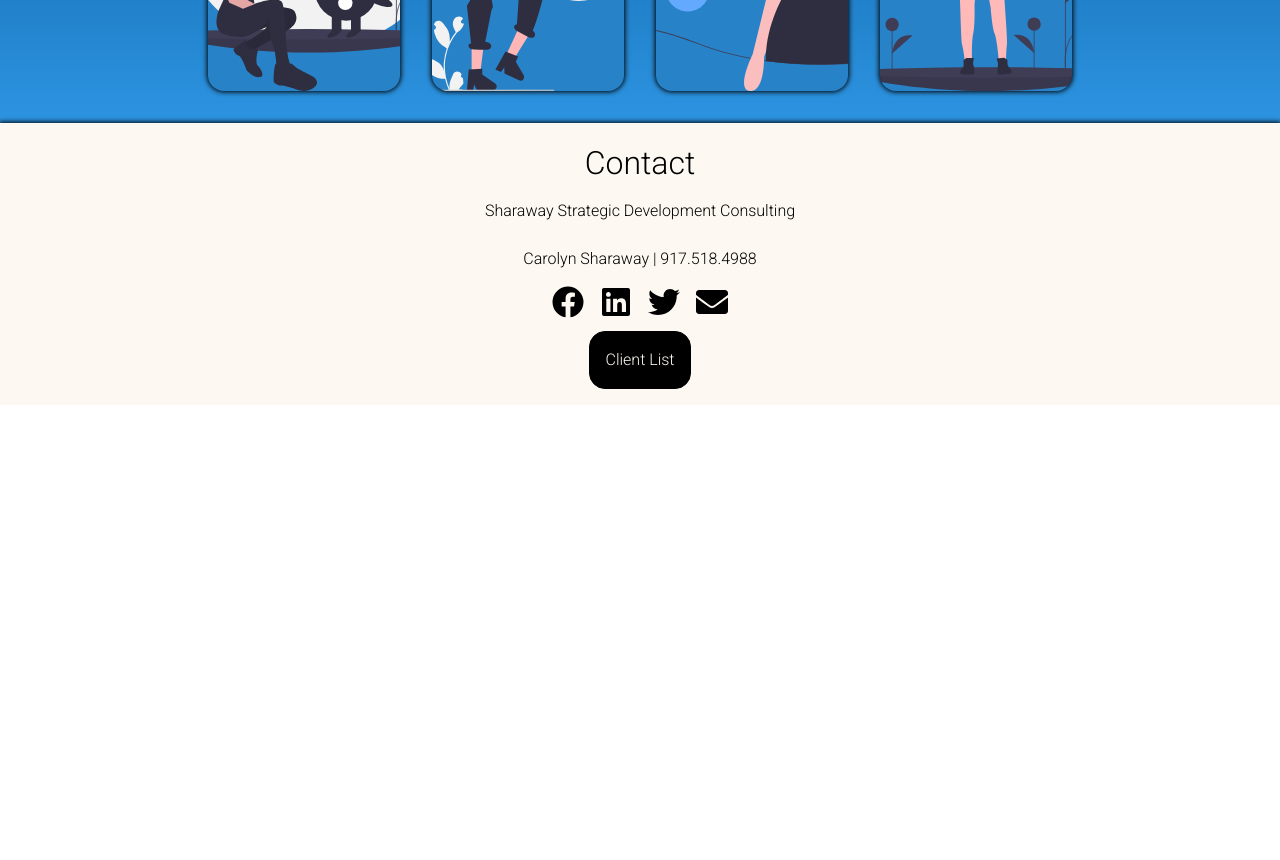
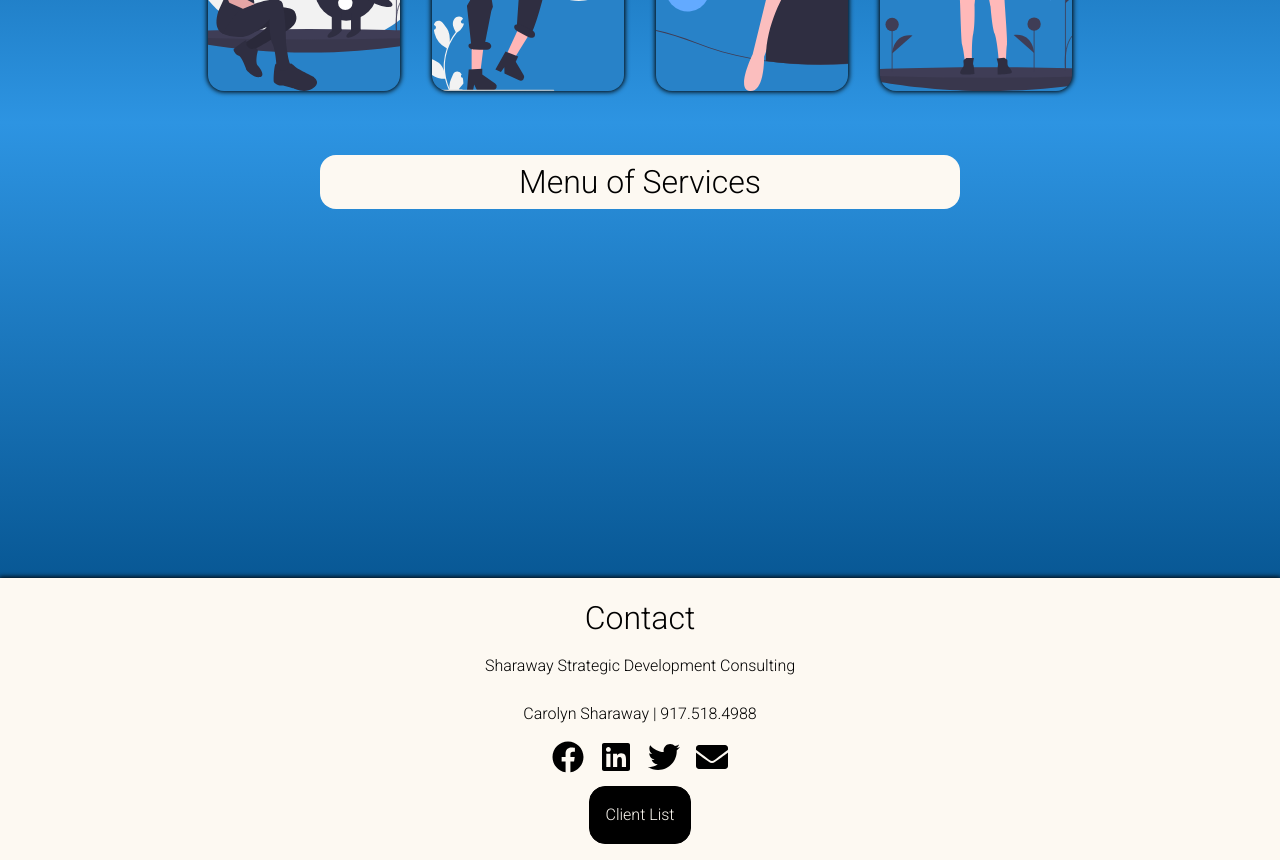
Before and after one commit to carnoldcoding/carolyn-site, a React (Create React App) app: page /#/ in a window 1280 px wide. Shown: the part 1480-2340 px from the top of the page. Before the commit the page ends 1885 px from the top, so only its background shows below. Built offline with nearby package versions, Linux system fonts and the light colour scheme.

Commit message:
First draft of menu

```diff
--- /dev/null
+++ b/src/components/ServicesSection/Service/ServiceStyles.js
@@ -0,0 +1,53 @@
+import styled from 'styled-components'
+
+export const Container = styled.div`
+    display: flex;
+    justify-content: center;
+    width: 100%;
+
+`
+
+export const Wrapper = styled.div`
+    flex: 1 1 100%;
+    flex-direction: column;
+    align-items: center;
+
+    display: flex;
+
+`
+
+export const HeaderWrapper = styled.div`
+    display: flex;
+    justify-content: center;
+    width: 95%;
+    font-size: 1.3rem;
+    background: var(--nav-background);
+    border-radius: .25rem;
+    padding: .5rem 0;
+
+    transition: all .2s ease;
+    :hover{
+        cursor: pointer;
+        transform: scale(1.02);
+    }
+`
+
+export const Header = styled.div`
+
+`
+
+export const ContentWrapper = styled.div`
+    display: flex;
+    width: 85%;
+    padding: 1rem;
+    background: rgb(163, 160, 153);
+
+    transition: all .2s ease;
+
+    transform-origin: top;
+    transform: ${props=>props.isOpen ? "scaleY(1)" : "scaleY(0)"};
+`
+
+export const Content = styled.div`
+
+`
--- /dev/null
+++ b/src/components/ServicesSection/Service/index.js
@@ -0,0 +1,38 @@
+import React from 'react'
+import {
+    Container,
+    Wrapper,
+    HeaderWrapper,
+    Header,
+    ContentWrapper,
+    Content
+} from './ServiceStyles';
+import {useState} from 'react'
+
+const Service = ({}) => {
+    const [isOpen, setIsOpen] = useState(false);
+    const toggle = () => {
+        setIsOpen(!isOpen);
+        console.log(isOpen);
+    }
+  return (
+    <>
+        <Container>
+            <Wrapper>
+                <HeaderWrapper onClick={toggle}>
+                    <Header>
+                        Header
+                    </Header>
+                </HeaderWrapper>
+                <ContentWrapper isOpen={isOpen}>
+                    <Content>
+                        This is where the content goes
+                    </Content>
+                </ContentWrapper>
+            </Wrapper>
+        </Container>
+    </>
+  )
+}
+
+export default Service
--- /dev/null
+++ b/src/components/ServicesSection/ServicesStyles.js
@@ -0,0 +1,69 @@
+import styled from 'styled-components'
+
+export const Container = styled.div`
+    display: flex;
+    background: linear-gradient(var(--lightblue), var(--blue));
+`
+
+export const Wrapper = styled.div`
+    display: flex;
+    flex: 1 1 100%;
+    flex-direction: column;
+    align-items: center;
+    margin: 2rem 0;
+`
+
+export const BoxWrapper = styled.div`
+    display: flex;
+    flex-direction: column;
+    align-items: center;
+
+    border-radius: 1rem;
+    width: 50vw;
+    @media screen and (max-width: 800px){
+        width: 90vw;
+    }
+`
+
+export const HeaderWrapper = styled.div`
+    display: flex;
+    justify-content: center;
+    z-index: 1;
+
+    background:var(--nav-background);
+    padding: .5rem 0;
+    font-size: 2rem;
+    border-radius: 1rem;
+    width: 100%;
+
+    transition: all .2s ease;
+
+    :hover{
+        cursor: pointer;
+        transform: scale(1.05);
+    }
+`
+
+export const Header = styled.div`
+
+`
+
+export const ContentWrapper = styled.div`
+    z-index: 0;
+    display: flex;
+    flex-direction: column;
+    align-items: center;
+    width: 95%;
+    background: rgb(201, 196, 187);
+
+    padding: 1rem 0;
+    gap: 1rem;
+
+    transform-origin: top;
+    transition: all .2s ease;
+    transform: ${props=>props.isOpen ? "scaleY(1);" : "scaleY(0)"};
+`
+
+export const Content = styled.div`
+
+`
--- /dev/null
+++ b/src/components/ServicesSection/data.js
@@ -0,0 +1,3 @@
+export const services = {
+    boxHeader: "Menu of Services"
+}
--- /dev/null
+++ b/src/components/ServicesSection/index.js
@@ -0,0 +1,41 @@
+import React from 'react'
+import {
+    Container,
+    Wrapper,
+    HeaderWrapper,
+    Header,
+    ContentWrapper,
+    Content,
+    BoxWrapper
+} from './ServicesStyles'
+import Service from './Service'
+import {useState} from 'react';
+
+const Services = ({boxHeader}) => {
+    const [isOpen, setIsOpen] = useState(false);
+    const toggle = () => {
+        setIsOpen(!isOpen);
+    }
+  return (
+    <>
+        <Container>
+            <Wrapper>
+                <BoxWrapper>
+                    <HeaderWrapper onClick={toggle} isOpen={isOpen}>
+                        <Header>
+                            {boxHeader}
+                        </Header>
+                    </HeaderWrapper>
+                    <ContentWrapper isOpen={isOpen}>
+                        <Service/>
+                        <Service/>
+                        <Service/>
+                    </ContentWrapper>
+                </BoxWrapper>
+            </Wrapper>
+        </Container>
+    </>
+  )
+}
+
+export default Services
--- a/src/pages/LandingPage/index.js
+++ b/src/pages/LandingPage/index.js
@@ -2,13 +2,16 @@ import React from 'react'
 import HeroSection from '../../components/HeroSection';
 import AboutSection from '../../components/AboutSection';
 import CardSection from '../../components/CardSection';
-import {information} from '../../components/AboutSection/data'
+import ServiceSection from '../../components/ServicesSection';
+import {services} from '../../components/ServicesSection/data';
+import {information} from '../../components/AboutSection/data';
 const LandingPage = () => {
   return (
       <>
         <HeroSection/>
         <AboutSection/>
         <CardSection {...information}/>
+        <ServiceSection {...services}/>
       </>
   )
 }
```
